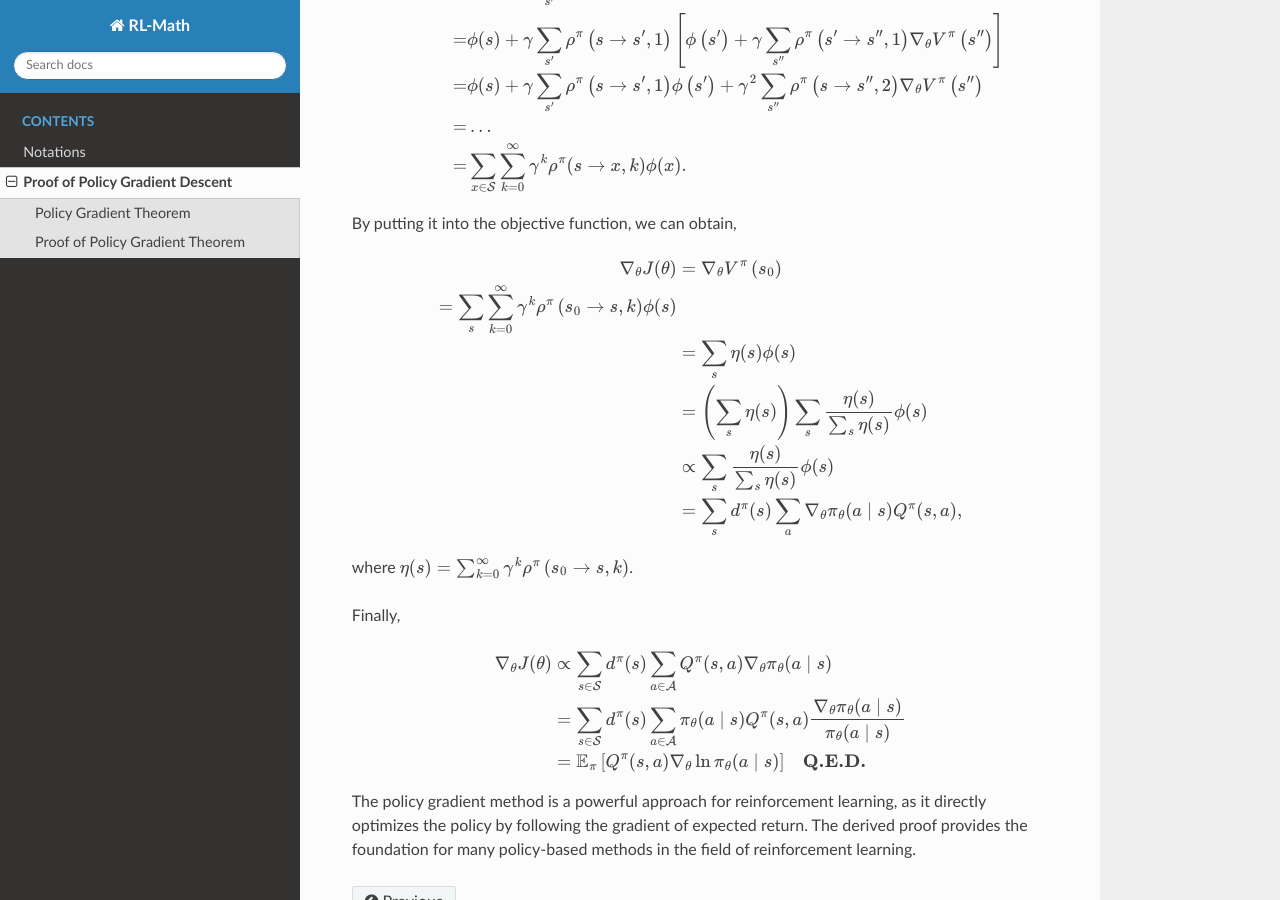
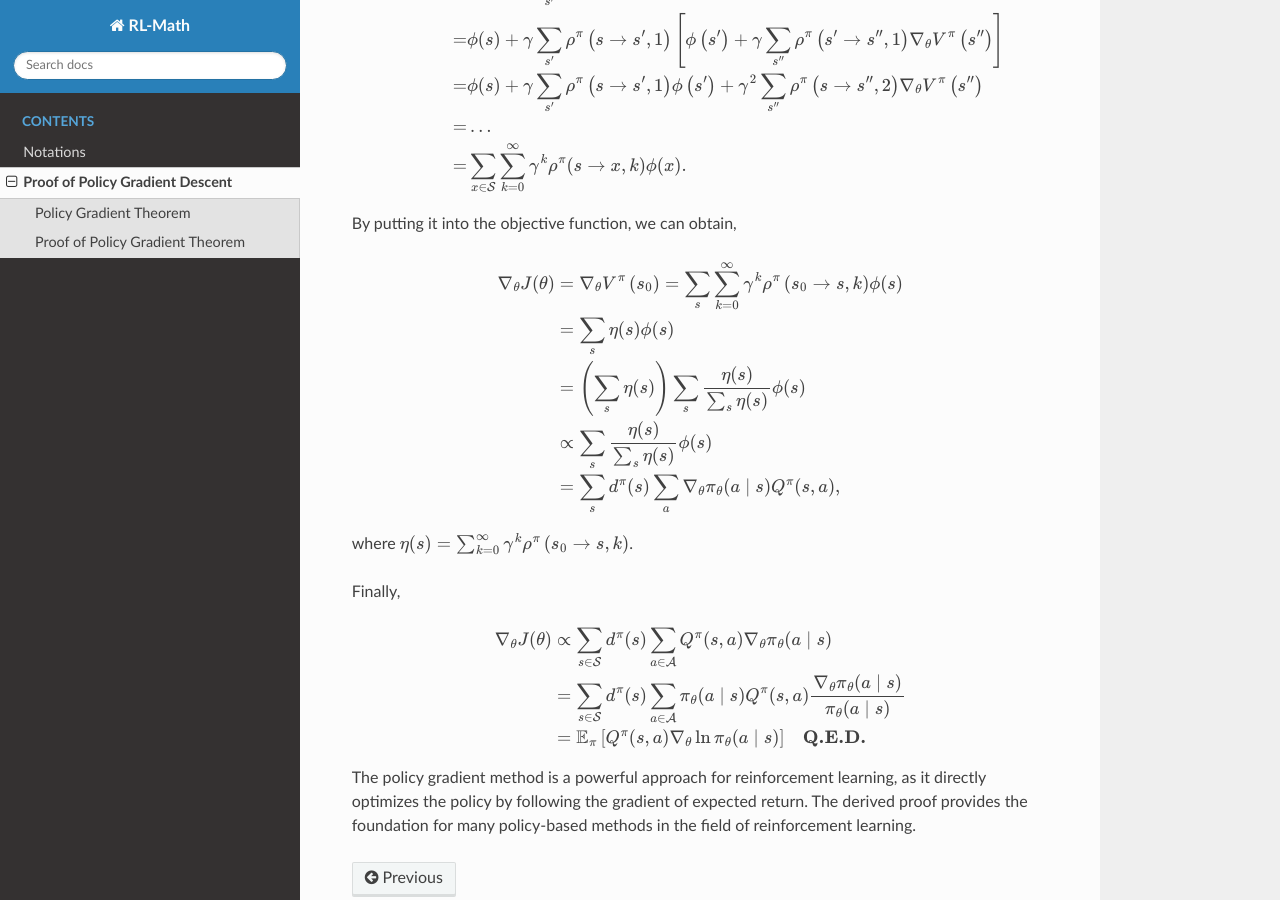
Before and after one commit to boyin96/Reinforcement-Learning-Math, a Sphinx documentation site: the page built from docs/source/policy_gradient.rst, in a window 1280 px wide and 900 px high, scrolled down 1464 px. Built offline with Sphinx 7.4.7 and the Read the Docs theme 3.1.0, drawn with Linux system fonts in a browser that asks for light colours.

```diff
--- a/docs/source/policy_gradient.rst
+++ b/docs/source/policy_gradient.rst
@@ -61,8 +61,7 @@ By putting it into the objective function, we can obtain,
 
 .. math::
     \begin{aligned}
-    	\nabla _{\theta}J(\theta )&=\nabla _{\theta}V^{\pi}\left( s_0 \right)\\
-    	=\sum_s{\sum_{k=0}^{\infty}{\gamma ^k\rho ^{\pi}}}\left( s_0\rightarrow s,k \right) \phi (s)\\
+    	\nabla _{\theta}J(\theta )&=\nabla _{\theta}V^{\pi}\left( s_0 \right)=\sum_s{\sum_{k=0}^{\infty}{\gamma ^k\rho ^{\pi}}}\left( s_0\rightarrow s,k \right) \phi (s)\\
     	&=\sum_s{\eta}(s)\phi (s)\\
     	&=\left( \sum_s{\eta}(s) \right) \sum_s{\frac{\eta (s)}{\sum_s{\eta}(s)}}\phi (s)\\
     	&\propto \sum_s{\frac{\eta (s)}{\sum_s{\eta}(s)}}\phi (s)\\
```
